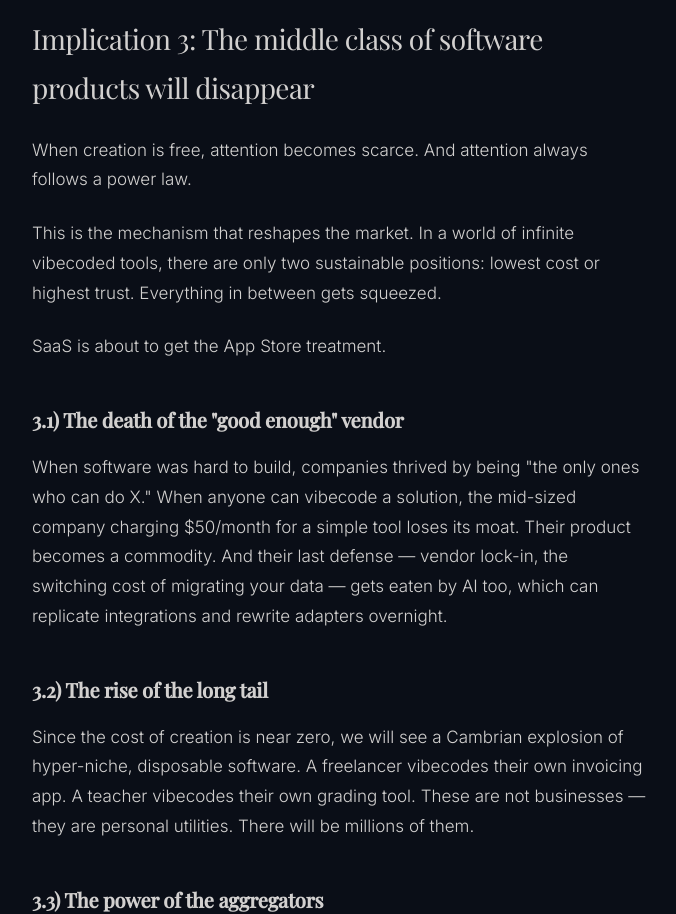
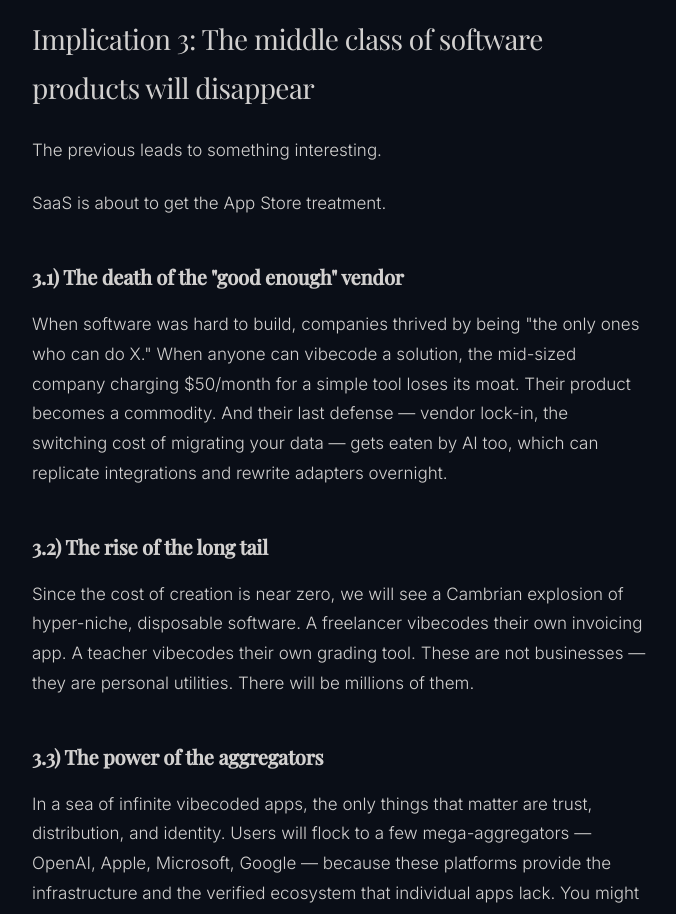
Before and after one commit to tizkovatereza/personal-website, a Next.js app: page /writing/software-abundance in a window 1280 px wide. Shown: the part 5760-6674 px from the top of the page, without its empty margins (410-1086 px from the left). Built offline with nearby package versions, Linux system fonts and the light colour scheme; no server answers; the database is empty.

Commit message:
feat: adjust Implication 3 content structure\n\nRemove outdated paragraphs and add new lead-in text.

```diff
--- a/app/writing/software-abundance/page.tsx
+++ b/app/writing/software-abundance/page.tsx
@@ -184,11 +184,7 @@ export default function SoftwareAbundanceArticle() {
           <SectionHeader>Implication 3: The middle class of software products will disappear</SectionHeader>
 
           <p className="mb-6">
-            When creation is free, attention becomes scarce. And attention always follows a power law.
-          </p>
-
-          <p className="mb-6">
-            This is the mechanism that reshapes the market. In a world of infinite vibecoded tools, there are only two sustainable positions: lowest cost or highest trust. Everything in between gets squeezed.
+            The previous leads to something interesting.
           </p>
 
           <p className="mb-6">
```
